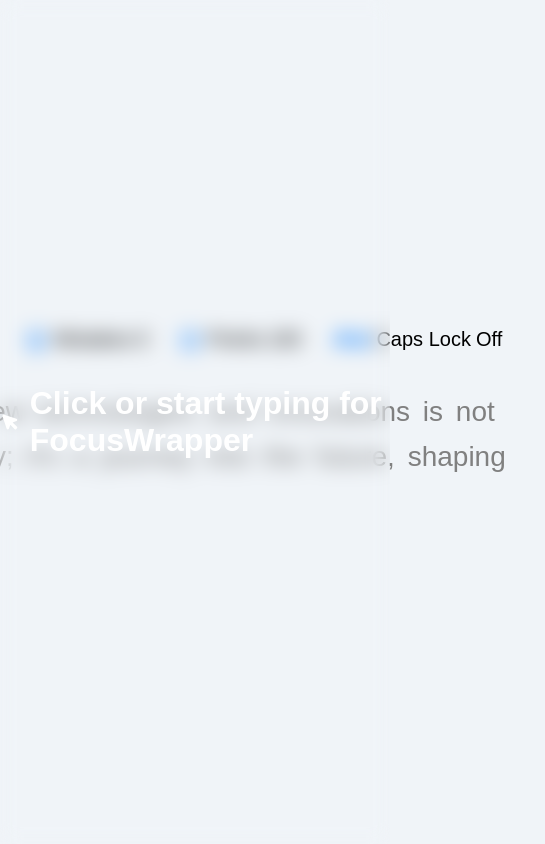
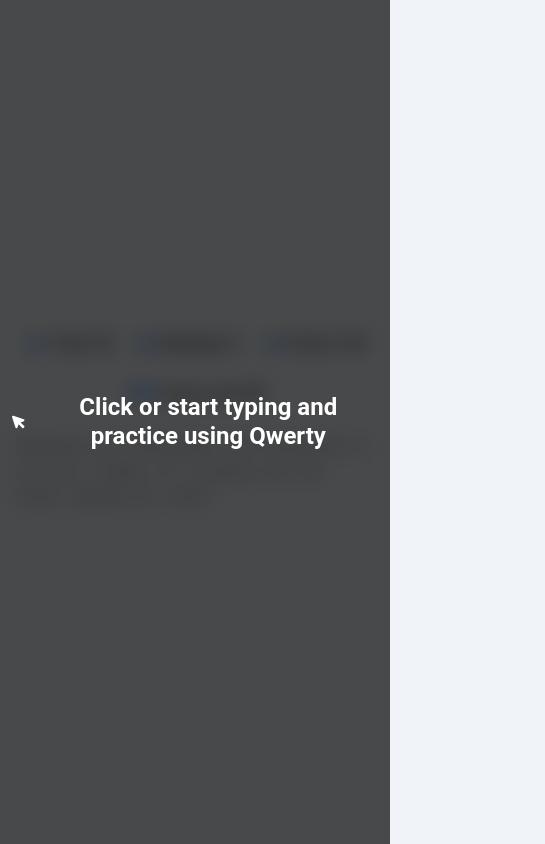
Before and after one commit to mutaremalcolm/qwerty, a React (Vite) app: page / in a window 390 px wide. Shown: the whole page, 545 px wide, since content can reach past the window. Built offline with nearby package versions, Linux system fonts and the light colour scheme.

Commit message:
feat: made changes to make the application fully responsive on both large and small screens

```diff
--- a/src/app.module.css
+++ b/src/app.module.css
@@ -1,41 +1,46 @@
 .text {
-  width: 700px;
+  width: 100%; /* Use full width by default */
+  max-width: 700px; /* Restrict maximum width for larger screens */
+  margin: 0 auto; /* Center the text horizontally */
 }
+
 .correctChar,
 .incorrectChar,
 .untypedChar,
 .spaceChar {
   line-height: 1.6;
-  word-spacing: 5px;
-  font-size: calc(28 / 16 * 1rem);
+  word-spacing: 0.3rem; /* Use rem for better scaling */
+  font-size: clamp(1rem, 2.5vw, 1.75rem); /* Responsive font size */
 }
 
 .gameStatus {
   display: flex;
   align-items: center;
   justify-content: center;
-  gap: 30px;
-  margin-bottom: 30px;
+  flex-wrap: wrap; /* Allows wrapping on smaller screens */
+  gap: 1.5rem; /* Use relative units for spacing */
+  margin-bottom: 1.5rem; /* Adjust spacing for smaller screens */
 }
 
 .gameStatus div {
-  gap: 5px;
+  gap: 0.3rem; /* Reduce gap for smaller screens */
   display: flex;
   align-items: center;
   color: black;
+  text-align: center; /* Center-align content for smaller screens */
 }
 
 .gameStatus div {
-  font-size: 20px;
+  font-size: clamp(1rem, 2.5vw, 1.25rem); /* Responsive font size */
 }
 
 .gameStatus div svg {
-  font-size: 24px;
+  font-size: clamp(1.2rem, 3vw, 1.5rem); /* Responsive icon size */
   color: #007bff;
 }
 
 .gameStatus div:last-child svg {
-  font-size: 40px;
+  font-size: clamp(2rem, 4vw, 2.5rem); /* Larger icon, responsive */
 }
 
 .correctChar {
@@ -54,6 +59,7 @@
   color: gray;
 }
 
+/* Dark mode adjustments */
 @media (prefers-color-scheme: dark) {
   .gameStatus div {
     color: white;
@@ -73,5 +79,57 @@
 
   .spaceChar {
     color: #646669;
+}
+
+/* Responsive design for small screens */
+@media (max-width: 768px) {
+  .text {
+    font-size: 0.9rem; /* Adjust font size for smaller screens */
+    word-spacing: 0.2rem; /* Reduce word spacing */
+    padding: 0 1rem; /* Add padding for better readability */
+  }
+
+  .gameStatus {
+    flex-direction: column; /* Stack items vertically */
+    gap: 1rem; /* Reduce spacing between items */
+  }
+
+  .gameStatus div {
+    font-size: 1rem; /* Smaller font size */
+  }
+
+  .gameStatus div svg {
+    font-size: 1.2rem; /* Smaller icon size */
+  }
+
+  .gameStatus div:last-child svg {
+    font-size: 2rem; /* Adjust large icon size */
   }
 }
+
+/* Responsive design for large screens */
+@media (min-width: 1200px) {
+  .text {
+    max-width: 800px; /* Increase max width for large screens */
+  }
+
+  .correctChar,
+  .incorrectChar,
+  .untypedChar,
+  .spaceChar {
+    font-size: 1.8rem; /* Larger font size for readability */
+  }
+
+  .gameStatus div {
+    font-size: 1.5rem; /* Larger font size */
+  }
+
+  .gameStatus div svg {
+    font-size: 2rem; /* Increase icon size */
+  }
+
+  .gameStatus div:last-child svg {
+    font-size: 2.5rem; /* Larger size for emphasis */
+  }
+}
+}
--- a/src/components/FocusWrapper/FocusWrapper.tsx
+++ b/src/components/FocusWrapper/FocusWrapper.tsx
@@ -6,7 +6,7 @@
         <div className={styles.wrapper}>
             <h1>
                 <PiCursorFill />
-                Click or start typing for FocusWrapper
+                Click or start typing and practice using Qwerty
             </h1>
         </div>
     );
--- a/src/components/FocusWrapper/styles.module.css
+++ b/src/components/FocusWrapper/styles.module.css
@@ -8,12 +8,40 @@
     top: 0;
     left: 0;
     backdrop-filter: blur(10px);
-    background-color: rgba(0, 0, 0, 0);
+    background-color: rgba(0, 0, 0, 0.5); /* Increased visibility for smaller screens */
+    padding: 20px; /* Added padding for better spacing on smaller screens */
 }
 
 .wrapper h1 {
     color: white;
-    gap: 10px;
     display: flex;
     align-items: center;
+    text-align: center; /* Centers text for better readability on smaller screens */
+    font-size: clamp(1.5rem, 4vw, 2.5rem); /* Makes the font size responsive */
+    gap: 10px; /* Maintains consistent spacing between elements */
 }
+
+/* Responsive adjustments for larger screens */
+@media (min-width: 768px) {
+    .wrapper {
+        backdrop-filter: blur(15px); /* Increase blur effect for larger screens */
+        padding: 40px; /* More padding for better spacing */
+    }
+
+    .wrapper h1 {
+        font-size: 2.5rem; /* Larger font size for bigger screens */
+    }
+}
+
+/* Additional adjustments for very small screens */
+@media (max-width: 480px) {
+    .wrapper {
+        padding: 10px; /* Reduce padding to fit smaller screens */
+        background-color: rgba(0, 0, 0, 0.7); /* Slightly darker background for better readability */
+    }
+
+    .wrapper h1 {
+        font-size: 1.5rem; /* Reduce font size for smaller screens */
+        line-height: 1.2; /* Improve line spacing */
+    }
+}
--- a/src/components/GameSummary/styles.module.css
+++ b/src/components/GameSummary/styles.module.css
@@ -6,6 +6,9 @@
     border-radius: 8px;
     background-color: #fff;
     box-shadow: 0 4px 6px rgba(0, 0, 0, 0.1);
+    max-width: 90%; /* Restricts width on smaller screens */
+    margin: 0 auto; /* Centers the component horizontally */
+    transition: all 0.3s ease; /* Smooth transitions for layout adjustments */
 }
 
 .wrapper p {
@@ -16,6 +19,8 @@
     border-radius: 5px;
     font-family: "Segoe UI", Tahoma, Geneva, Verdana, sans-serif;
     color: #333;
+    font-size: 1rem; /* Makes font size responsive */
+    line-height: 1.5; /* Improves readability */
 }
 
 .wrapper p span {
@@ -28,10 +33,11 @@
     border-radius: 5px;
     background-color: #007bff;
     color: #ffffff;
-    font-size: 16px;
+    font-size: 1rem;
     font-weight: bold;
     cursor: pointer;
     transition: background-color 0.3s ease;
+    align-self: center; /* Centers the button in the layout */
 }
 
 .replayButton:hover {
@@ -43,6 +49,7 @@
     box-shadow: 0 0 0 2px rgba(0, 123, 255, 0.5);
 }
 
+/* Dark mode adjustments */
 @media (prefers-color-scheme: dark) {
     .wrapper {
         background-color: #2a2a2a;
@@ -57,3 +64,37 @@
         box-shadow: 0 2px 4px rgba(255, 255, 255, 0.05);
     }
 }
+
+/* Responsive adjustments */
+@media (max-width: 768px) {
+    .wrapper {
+        padding: 15px; /* Reduces padding for smaller screens */
+        max-width: 100%; /* Utilizes full screen width */
+    }
+
+    .wrapper p {
+        font-size: 0.9rem; /* Reduces font size slightly for smaller screens */
+        padding: 12px; /* Reduces padding inside the paragraphs */
+    }
+
+    .replayButton {
+        font-size: 0.9rem; /* Makes button text smaller for smaller screens */
+        padding: 8px 16px; /* Adjusts button padding */
+    }
+}
+
+/* Larger screens adjustments */
+@media (min-width: 1024px) {
+    .wrapper {
+        max-width: 600px; /* Constrains width for readability */
+    }
+
+    .wrapper p {
+        font-size: 1.1rem; /* Increases font size for larger screens */
+    }
+
+    .replayButton {
+        font-size: 1.1rem; /* Enlarges button text for larger screens */
+        padding: 12px 24px; /* Adds more padding to the button */
+    }
+}
--- a/src/index.css
+++ b/src/index.css
@@ -1,18 +1,23 @@
+/* Universal Reset */
 * {
   margin: 0;
   padding: 0;
   box-sizing: border-box;
 }
 
+/* Body Styles */
 body {
-  height: 100vh;
+  min-height: 100vh; /* Use min-height instead of height to prevent overflow issues on small screens */
   display: flex;
+  flex-direction: column; /* Stack content on small screens */
   justify-content: center;
   align-items: center;
-  font-family: "Robotto", sans-serif;
-  background-color: #f0f4f8
+  font-family: "Roboto", sans-serif; /* Fixed typo from "Robotto" */
+  background-color: #f0f4f8;
+  padding: 1rem; /* Add some padding for small screens */
 }
 
+/* Screen Reader Only Utility */
 .sr-only {
   position: absolute;
   width: 1px;
@@ -21,11 +26,36 @@
   margin: -1px;
   overflow: hidden;
   clip: rect(0, 0, 0, 0);
+  white-space: nowrap; /* Ensure no line breaks */
   border: 0;
 }
 
+/* Dark Mode */
 @media (prefers-color-scheme: dark) {
   body {
     background-color: #323437;
   }
 }
+
+/* Responsive Typography */
+body {
+  font-size: 16px; /* Default font size */
+}
+@media (max-width: 768px) {
+  body {
+    font-size: 14px; /* Slightly smaller font size on small screens */
+  }
+}
+@media (min-width: 1200px) {
+  body {
+    font-size: 18px; /* Larger font size for large screens */
+  }
+}
+
+/* Adjust Layout for Large Screens */
+@media (min-width: 1024px) {
+  body {
+    flex-direction: row; /* Align content in a row for larger screens */
+    padding: 2rem; /* Add extra padding for large screens */
+  }
+}
```
Also changed, not shown: 1 other file (tests, documents, lock files or other folders).
